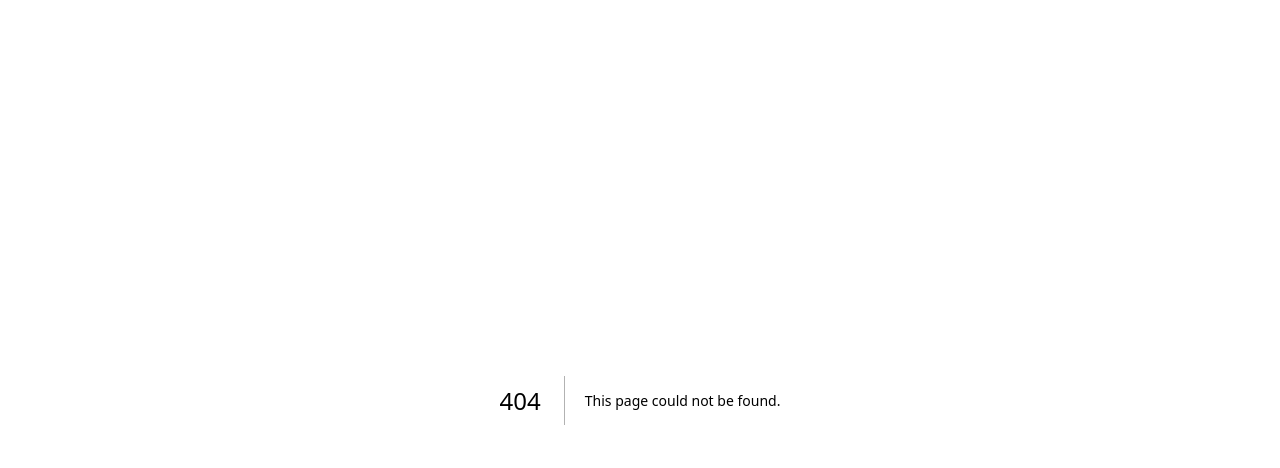
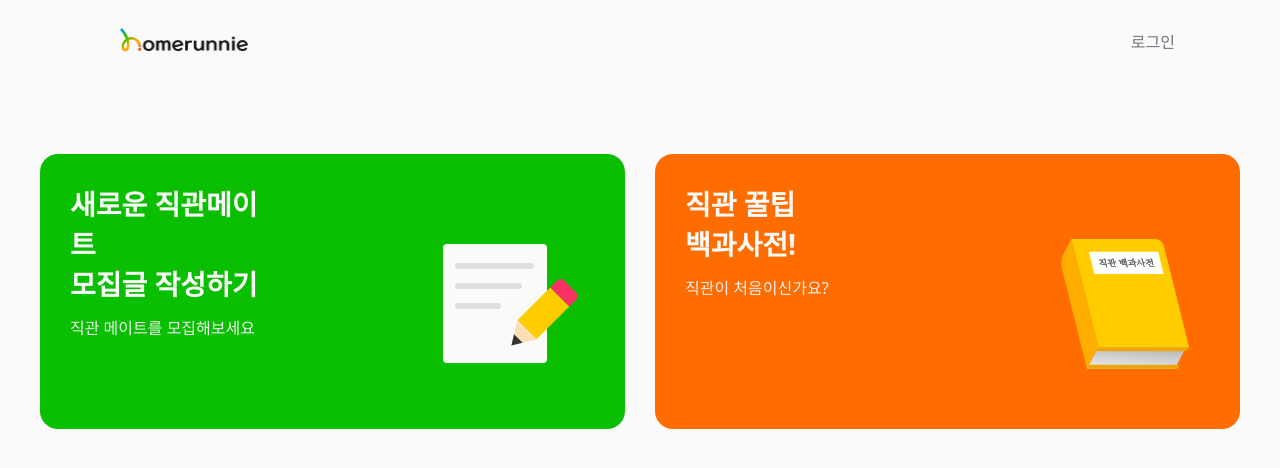
Before and after one commit to M0oO0ooOO00/MooClient, a Next.js app: page /home in a window 1280 px wide. Before the commit this address had no page. Shown: the top 468 px of the page. Built offline with nearby package versions, Linux system fonts and the light colour scheme.

Commit message:
style: [#16] 메인 홈 위쪽 배너 구현

```diff
--- /dev/null
+++ b/app/home/page.tsx
@@ -0,0 +1,11 @@
+import Header from "@/shared/ui/header/header";
+import MainBanner from "@/features/home/main-banner";
+
+export default function Page() {
+  return (
+    <>
+      <Header />
+      <MainBanner />
+    </>
+  );
+}
--- /dev/null
+++ b/src/features/home/main-banner.tsx
@@ -0,0 +1,32 @@
+export default function MainBanner() {
+  return (
+    <div className="w-full mx-auto mt-[70px] flex justify-center gap-[30px]">
+      <div className="w-[585px] h-[275px] px-[30px] py-[30px] bg-[#0ABF00] rounded-[18px]">
+        <div className="flex gap-[153px]">
+          <div className="w-[201px] flex flex-col gap-[12px]">
+            <p className="text-neutral-50 text-[28px] font-bold leading-10">
+              새로운 직관메이트
+              <br />
+              모집글 작성하기
+            </p>
+            <p className="text-[#ECECEE] text-base font-normal">직관 메이트를 모집해보세요</p>
+          </div>
+          <img src="/icons/post-icon.svg" className="mt-[35px]" />
+        </div>
+      </div>
+      <div className="w-[585px] h-[275px] px-[30px] py-[30px] bg-[#FF6D00] rounded-[18px]">
+        <div className="flex justify-between">
+          <div className="w-[201px] flex flex-col gap-[12px]">
+            <p className="text-neutral-50 text-[28px] font-bold leading-10">
+              직관 꿀팁
+              <br />
+              백과사전!
+            </p>
+            <p className="text-[#ECECEE] text-base font-normal">직관이 처음이신가요?</p>
+          </div>
+          <img src="/icons/dictionary.svg" className="mt-[35px]" />
+        </div>
+      </div>
+    </div>
+  );
+}
```
Also changed, not shown: public/icons/dictionary.svg (added), public/icons/post-icon.svg (added).
